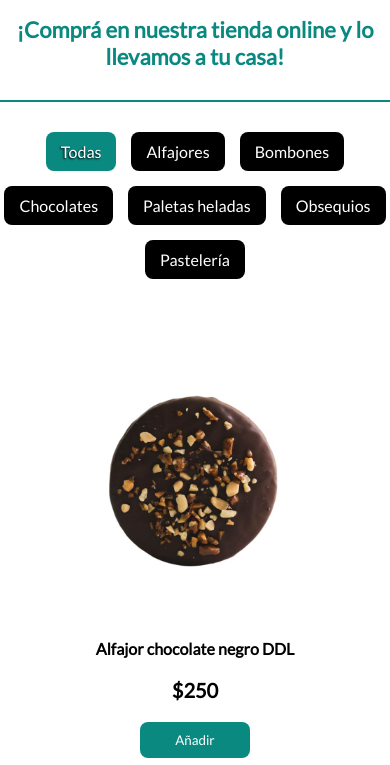
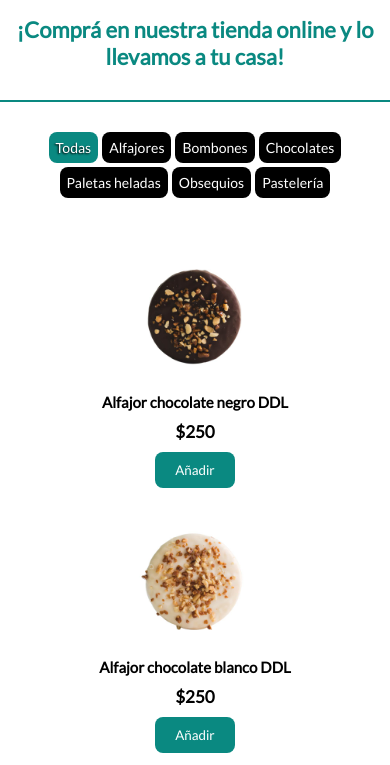
Before and after one commit to AyelenIacovelli/Integrador-JS, a plain HTML site: page index.html in a window 390 px wide. Shown: the part 3280-4045 px from the top of the page. Drawn offline with Linux system fonts and the light colour scheme.

Commit message:
arreglo detalles en mediaqueries

```diff
--- a/assets/mediaqueries.css
+++ b/assets/mediaqueries.css
@@ -81,6 +81,20 @@
         max-width: 500px;
     }
 
+    /* DELIVERY */
+    .categories {
+        gap: 4px;
+    }
+
+    .category {
+        font-size: 14px;
+        padding: 7px;
+    }
+
+    .product {
+        padding: unset;
+    }
+
     /* CONTACTO */
     .contacto {
         flex-direction: column;
@@ -162,6 +176,15 @@
         text-align: justify;
     }
 
+    .animado {
+        transition: none;
+        opacity: 1;
+    }
+
+    .mostrarArriba {
+        animation: none;
+    }
+
     .info p {
         text-align: center;
     }
@@ -192,6 +215,38 @@
         transform: scale(1.3);
     }
 
+    /* DELIVERY */
+    .product {
+        gap: unset;
+    }
+
+    .product img {
+        width: 155px;
+        height: 155px;
+        padding: unset;
+        gap: 15px;
+    }
+
+    .product-info {
+        gap: 10px;
+    }
+
+    .product-info h3 {
+        font-size: 15px;
+    }
+
+    .product-bot {
+        gap: 10px;
+    }
+
+    .product-bot span {
+        font-size: 17px;
+    }
+
+    .btn-add {
+        padding: 10px 20px;
+    }
+
     /* CONTACTO */
     .mapa {
         display: none;
--- a/assets/styles.css
+++ b/assets/styles.css
@@ -647,6 +647,7 @@
     display: flex;
     flex-direction: column;
     justify-content: center;
+    align-items: center;
     gap: 20px;
     background-color: var(--blanco);
     padding: 20px;
```
